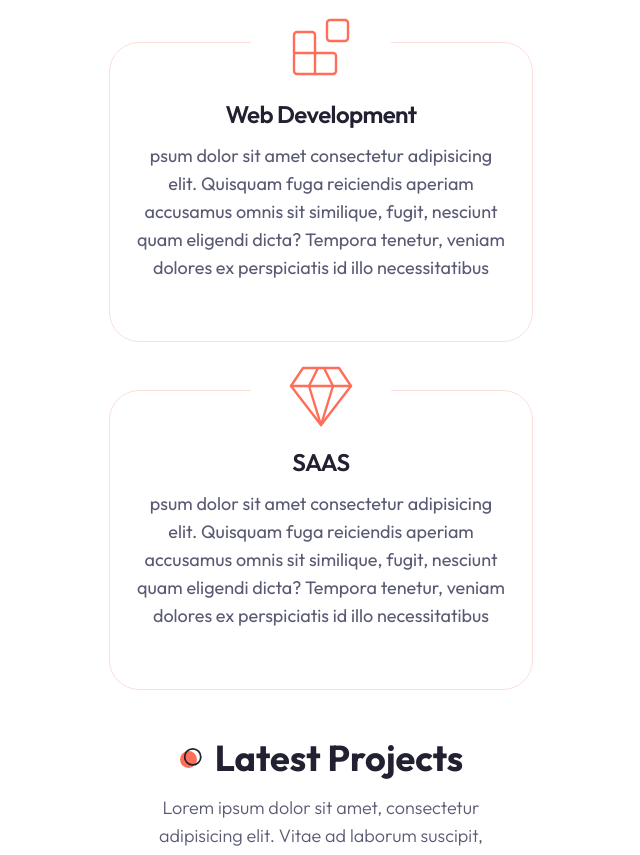
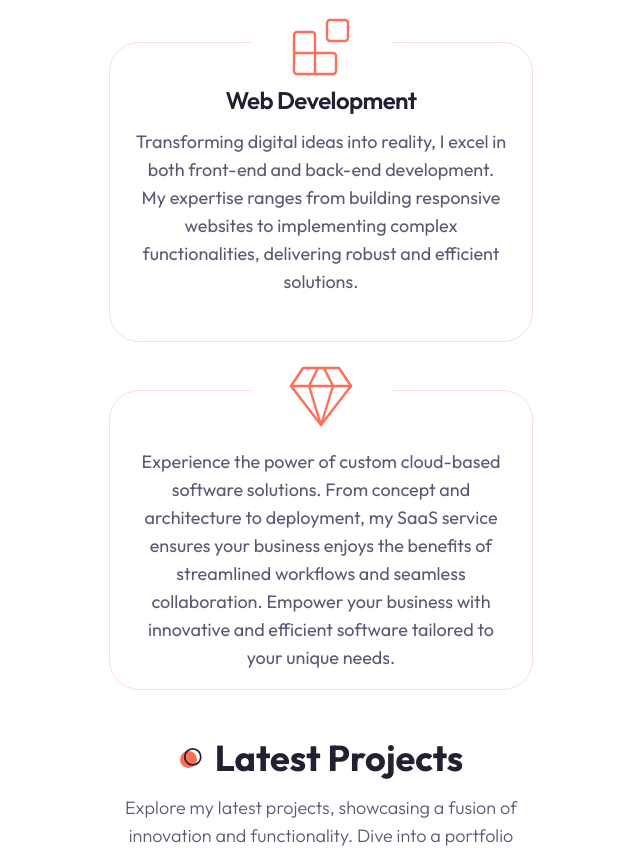
Before and after one commit to Rushi4912/Portfolio, a Next.js app: page / in a window 1280 px wide. Shown: the part 1940-2795 px from the top of the page, without its empty margins (319-959 px from the left). Built offline with nearby package versions, Linux system fonts and the light colour scheme.

Commit message:
changes in service section

```diff
--- a/app/contact/page.jsx
+++ b/app/contact/page.jsx
@@ -16,12 +16,14 @@
           <div className="flex flex-col justify-center">
             <div className="flex items-center gap-x-4 text-primary text-lg mb-4">
               <span className="w-[30px] h-[2px] bg-primary"></span>
-              Say Hello
+              Say Hello 👋
             </div>
             <h1 className="h1 max-w-md mb-8 ">Let's Work Together</h1>
             <p className="subtitle max-w-[400px]">
-              Lorem ipsum, dolor sit amet consectetur adipisicing elit.
-              Eligendi, quas!
+              Get in touch with ease! Whether you have a project in mind,
+              questions about my services, or just want to say hello, I'm here
+              to connect. Reach out through the form below, and let's start a
+              conversation. Your ideas, my expertise - let's make it happen!
             </p>
           </div>
           {/* illustration  */}
@@ -50,7 +52,7 @@
               <div>+91 7666167986</div>
             </div>
           </div>
-          <Form/>
+          <Form />
         </div>
       </div>
     </section>
--- a/app/projects/page.jsx
+++ b/app/projects/page.jsx
@@ -8,7 +8,7 @@
     image: "/work/3.png",
     category: "react js",
     name: "Nexa Website",
-    description: "Coming soon",
+    description: "Coming Soon!",
     link: "/",
     github: "/",
   },
@@ -16,7 +16,7 @@
     image: "/work/4.png",
     category: "react js",
     name: "Solstice Website",
-    description: "Coming soon",
+    description: "Coming Soon!",
     link: "/",
     github: "/",
   },
@@ -24,7 +24,7 @@
     image: "/work/2.png",
     category: "next js",
     name: "Lumina Website",
-    description: "Coming soon",
+    description: "Coming Soon!",
     link: "/",
     github: "/",
   },
@@ -32,7 +32,7 @@
     image: "/work/1.png",
     category: "next js",
     name: "Ignite Website",
-    description: "coming soon",
+    description: "Coming Soon!",
     link: "/",
     github: "/",
   },
@@ -40,7 +40,7 @@
     image: "/work/4.png",
     category: "next js",
     name: "Envision Website",
-    description: "coming soon",
+    description: "Coming Soon!",
     link: "/",
     github: "/",
   },
@@ -48,7 +48,7 @@
     image: "/work/3.png",
     category: "fullstack",
     name: "Serenity Website",
-    description: "coming soon",
+    description: "Coming Soon!",
     link: "/",
     github: "/",
   },
@@ -56,7 +56,7 @@
     image: "/work/2.png",
     category: "fullstack",
     name: "Nova Website",
-    description: "coming soon",
+    description: "Coming Soon!",
     link: "/",
     github: "/",
   },
--- a/components/Hero.jsx
+++ b/components/Hero.jsx
@@ -25,7 +25,7 @@
                            <div className='text-sm uppercase font-semibold mb-4 text-primary tracking-[4px]'>Full Stack Engineer</div>
 
                            <h1 className='h1 mb-4'>Hello,my name is Rushikesh Pawar</h1>
-                           <p className='subtitle max-w-[490px] ml-0 mx-auto xl:max-0'>Brief rushi description with insights into myself , my vocational journey,and what I engage in professianally</p>
+                           <p className='subtitle max-w-[490px] ml-0 mx-auto xl:max-0'>Brief description with insights into myself , my vocational journey,and what I engage in professianally</p>
                            <div className='flex flex-col gap-y-3 md:flex-row gap-x-3 mx-auto xl:max-0 mb-12'>
                                 <Link href='/contact'>
                                      <Button className='gap-x-2 '>Contact me<Send size={18}/></Button>
--- a/components/Reviews.jsx
+++ b/components/Reviews.jsx
@@ -17,42 +17,42 @@
     name: "Richard Thompson",
     job: "Chef",
     review:
-      "Lorem ipsum dolor, sit amet consectetur adipisicing elit. Repellendus, aut",
+      "Working with Rushikesh was an absolute pleasure! Their attention to detail and creativity in web design made my project stand out. The end result exceeded my expectations. I highly recommend Rushikesh for anyone looking for a skilled and reliable full-stack engineer..[Fictional]",
   },
   {
     avatar: "/reviews/avatar-3.png",
     name: "John",
     job: "CEO",
     review:
-      "Lorem ipsum dolor, sit amet consectetur adipisicing elit. Repellendus, aut",
+      "Rushikesh provided top-notch SaaS solutions for my business. From the initial concept to deployment, the process was smooth and professional. What stood out the most was their responsiveness to my needs and concerns. I feel confident in recommending Rushikesh for anyone seeking a reliable and skilled full-stack engineer..[Fictional]",
   },
   {
     avatar: "/reviews/avatar-4.png",
     name: "Emily",
     job: "Game dev",
     review:
-      "Lorem ipsum dolor, sit amet consectetur adipisicing elit. Repellendus, aut",
+      "I had the pleasure of collaborating with Rushikesh on a web development project, and I was impressed by their innovative solutions and seamless execution. They have a deep understanding of both front-end and back-end technologies. The final product was not only visually appealing but also highly functional. Looking forward to future collaborations! [Fictional]",
   },
   {
     avatar: "/reviews/avatar-1.png",
     name: "taylor",
     job: "Engineer",
     review:
-      "Lorem ipsum dolor, sit amet consectetur adipisicing elit. Repellendus, aut",
+      "I had a tight deadline for my web project, and Rushikesh delivered beyond my expectations. Their efficiency in web development and commitment to meeting deadlines was truly impressive. I appreciated the clear communication throughout the process. If you're looking for a results-driven full-stack engineer, Rushikesh is the one..[Fictional]",
   },
   {
     avatar: "/reviews/avatar-2.png",
-    name: " Thompson",
+    name: " Lily",
     job: "Doctor",
     review:
-      "Lorem ipsum dolor, sit amet consectetur adipisicing elit. Repellendus, aut",
+      "I approached Rushikesh for web design services, and I couldn't be happier with the results. Their focus on user-centric design not only enhanced the aesthetics but also improved the overall usability of our website. The attention to detail and commitment to creating an engaging user experience truly set Rushikesh apart..[Fictional]",
   },
   {
     avatar: "/reviews/avatar-3.png",
-    name: "R Thompson",
+    name: "David",
     job: "Teacher",
     review:
-      "Lorem ipsum dolor, sit amet consectetur adipisicing elit. Repellendus, aut",
+      "Reliability is key in the fast-paced world of web development, and Rushikesh is someone you can trust. From the initial consultation to the final deployment, every step was handled with professionalism. The communication was transparent, and the project was delivered on time. I highly recommend Rushikesh for any web-related projects.[Fictional]",
   },
 ];
 
--- a/components/Services.jsx
+++ b/components/Services.jsx
@@ -12,19 +12,19 @@
     icon: <GanttChartSquare size={72} strokeWidth={0.8} />,
     title: "Web Design",
     description:
-      "psum dolor sit amet consectetur adipisicing elit. Quisquam fuga reiciendis aperiam accusamus omnis sit similique, fugit, nesciunt quam eligendi dicta? Tempora tenetur, veniam dolores ex perspiciatis id illo necessitatibus",
+      "Specializing in the art of creating visually stunning and user-friendly websites. The focus is on crafting intuitive interfaces that not only embody your brand but elevate the overall user experience.",
   },
   {
     icon: <Blocks size={72} strokeWidth={0.8} />,
     title: "Web Development",
     description:
-      "psum dolor sit amet consectetur adipisicing elit. Quisquam fuga reiciendis aperiam accusamus omnis sit similique, fugit, nesciunt quam eligendi dicta? Tempora tenetur, veniam dolores ex perspiciatis id illo necessitatibus",
+      "Transforming digital ideas into reality, I excel in both front-end and back-end development. My expertise ranges from building responsive websites to implementing complex functionalities, delivering robust and efficient solutions.",
   },
   {
     icon: <Gem size={72} strokeWidth={0.8} />,
-    title: "SAAS",
+    title: "SaaS",
     description:
-      "psum dolor sit amet consectetur adipisicing elit. Quisquam fuga reiciendis aperiam accusamus omnis sit similique, fugit, nesciunt quam eligendi dicta? Tempora tenetur, veniam dolores ex perspiciatis id illo necessitatibus",
+      "Experience the power of custom cloud-based software solutions. From concept and architecture to deployment, my SaaS service ensures your business enjoys the benefits of streamlined workflows and seamless collaboration. Empower your business with innovative and efficient software tailored to your unique needs.",
   },
 ];
 
--- a/components/Work.jsx
+++ b/components/Work.jsx
@@ -26,7 +26,7 @@
     image: "/work/3.png",
     category: "react js",
     name: "Nexa Website",
-    description: "this is nexa website made by rushikesh pawar",
+    description: "Coming Soon!",
     link: "/",
     github: "/",
   },
@@ -34,7 +34,7 @@
     image: "/work/4.png",
     category: "react js",
     name: "Solstice Website",
-    description: "this is nexa website made by rushikesh pawar",
+    description: "Coming Soon!",
     link: "/",
     github: "/",
   },
@@ -42,7 +42,7 @@
     image: "/work/2.png",
     category: "next js",
     name: "Lumina Website",
-    description: "this is nexa website made by rushikesh pawar",
+    description: "Coming Soon!",
     link: "/",
     github: "/",
   },
@@ -50,7 +50,7 @@
     image: "/work/1.png",
     category: "next js",
     name: "Ignite Website",
-    description: "this is nexa website made by rushikesh pawar",
+    description: "Coming Soon!",
     link: "/",
     github: "/",
   },
@@ -58,7 +58,7 @@
     image: "/work/4.png",
     category: "next js",
     name: "Envision Website",
-    description: "this is nexa website made by rushikesh pawar",
+    description: "Coming Soon!",
     link: "/",
     github: "/",
   },
@@ -66,7 +66,7 @@
     image: "/work/3.png",
     category: "fullstack",
     name: "Serenity Website",
-    description: "this is nexa website made by rushikesh pawar",
+    description: "Coming Soon!",
     link: "/",
     github: "/",
   },
@@ -74,7 +74,7 @@
     image: "/work/2.png",
     category: "fullstack",
     name: "Nova Website",
-    description: "this is nexa website made by rushikesh pawar",
+    description: "Coming Soon!",
     link: "/",
     github: "/",
   },
@@ -90,8 +90,9 @@
           <h2 className="section-title mb-4">Latest Projects</h2>
           <p className="subtitle mb-8">
             {" "}
-            Lorem ipsum dolor sit amet, consectetur adipisicing elit. Vitae ad
-            laborum suscipit, voluptate iste consequuntur porro nulla maiores
+            Explore my latest projects, showcasing a fusion of innovation and
+            functionality. Dive into a portfolio that reflects my commitment to
+            delivering modern, high-quality solutions.
           </p>
           <Link href="/projects">
             <Button> All projects</Button>
```
